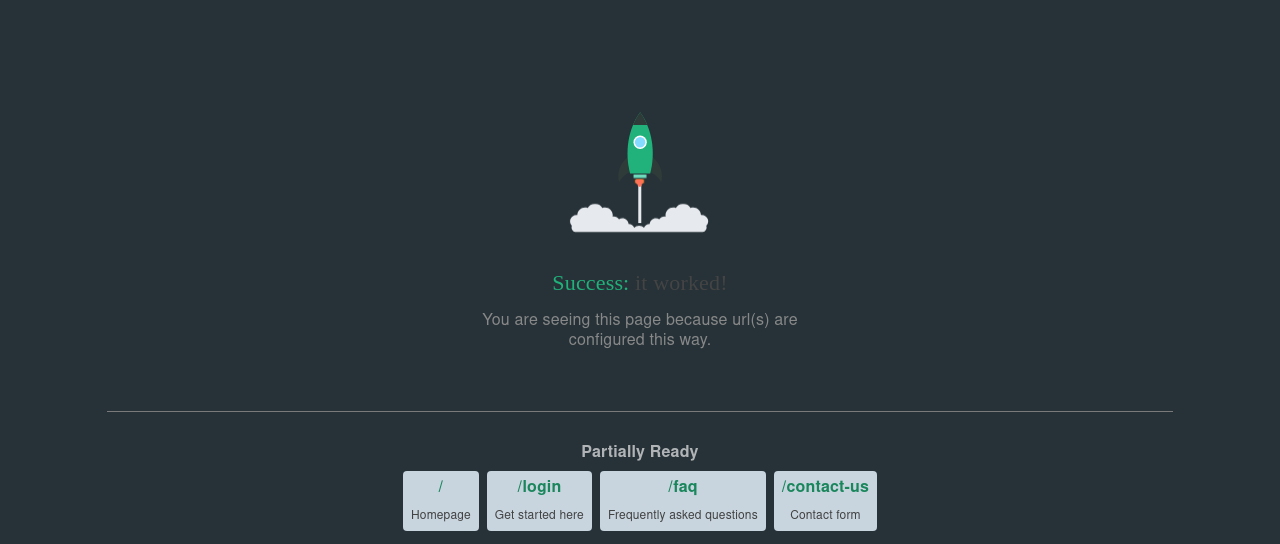
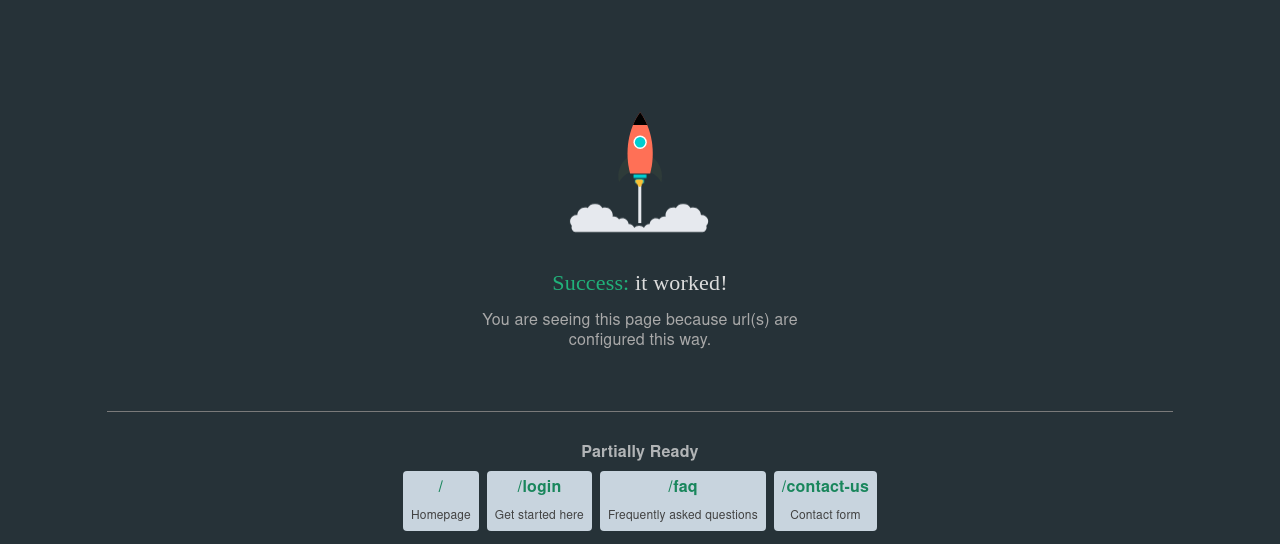
Before and after one commit to bubaic/temple-gym, a Django app: page / in a window 1280 px wide. Shown: the top 544 px of the page. Run offline with Django 3.2, Linux system fonts and the light colour scheme.

Commit message:
styles modified

```diff
--- a/static/css/style.css
+++ b/static/css/style.css
@@ -27,7 +27,7 @@ body main p {
   line-height: 20px;
   max-width: 390px;
   margin: 15px auto 0;
-  color: #888;
+  color: darkgrey;
 }
 body p {
   text-transform: lowercase;
@@ -42,7 +42,7 @@ body h2 {
   font-family: "google sans";
   font-weight: 400;
   font-size: 22px;
-  color: #444444;
+  color: gainsboro;
 }
 body h2 span {
   color: #21b17a;
--- a/static/css/svg-files.css
+++ b/static/css/svg-files.css
@@ -35,10 +35,17 @@
 .figure .bg {
   fill: #263238;
 }
+.figure .tip {
+  fill: black;
+}
 .figure .body {
-  fill: #21b17a;
+  fill: #ff7056;
+}
+.figure .circle, .figure .exhaust, .figure .fins {
+  fill: darkturquoise;
 }
 .figure .flame {
+  fill: #fbc034;
   animation: burn 150ms infinite ease-in-out alternate;
 }
 .figure .smoke {
--- a/static/scss/_svg-files.scss
+++ b/static/scss/_svg-files.scss
@@ -10,8 +10,10 @@
   }
 
   .bg { fill: $bg }
-  .body { fill: $textSuccess }
-  .flame { animation: burn 150ms infinite ease-in-out alternate }
+  .tip { fill: black }
+  .body { fill: #ff7056 }
+  .circle, .exhaust, .fins { fill: darkturquoise }
+  .flame { fill: #fbc034; animation: burn 150ms infinite ease-in-out alternate }
   .smoke { animation: smoke 150ms infinite ease-in-out alternate }
   .exhaust__line { animation: exhaust 150ms infinite ease-in-out alternate }
 }
--- a/static/scss/style.scss
+++ b/static/scss/style.scss
@@ -22,7 +22,7 @@ body {
       line-height: 20px;
       max-width: 390px;
       margin: 15px auto 0;
-      color: $textDefault;
+      color: darkgrey;
     }
   }
 
@@ -41,7 +41,7 @@ body {
     font-family: $font-alt;
     font-weight: 400;
     font-size: 22px;
-    color: mix($textDefault, #000);
+    color: gainsboro;
 
     span {
       color: $textSuccess
```
Also changed, not shown: 2 other files.
